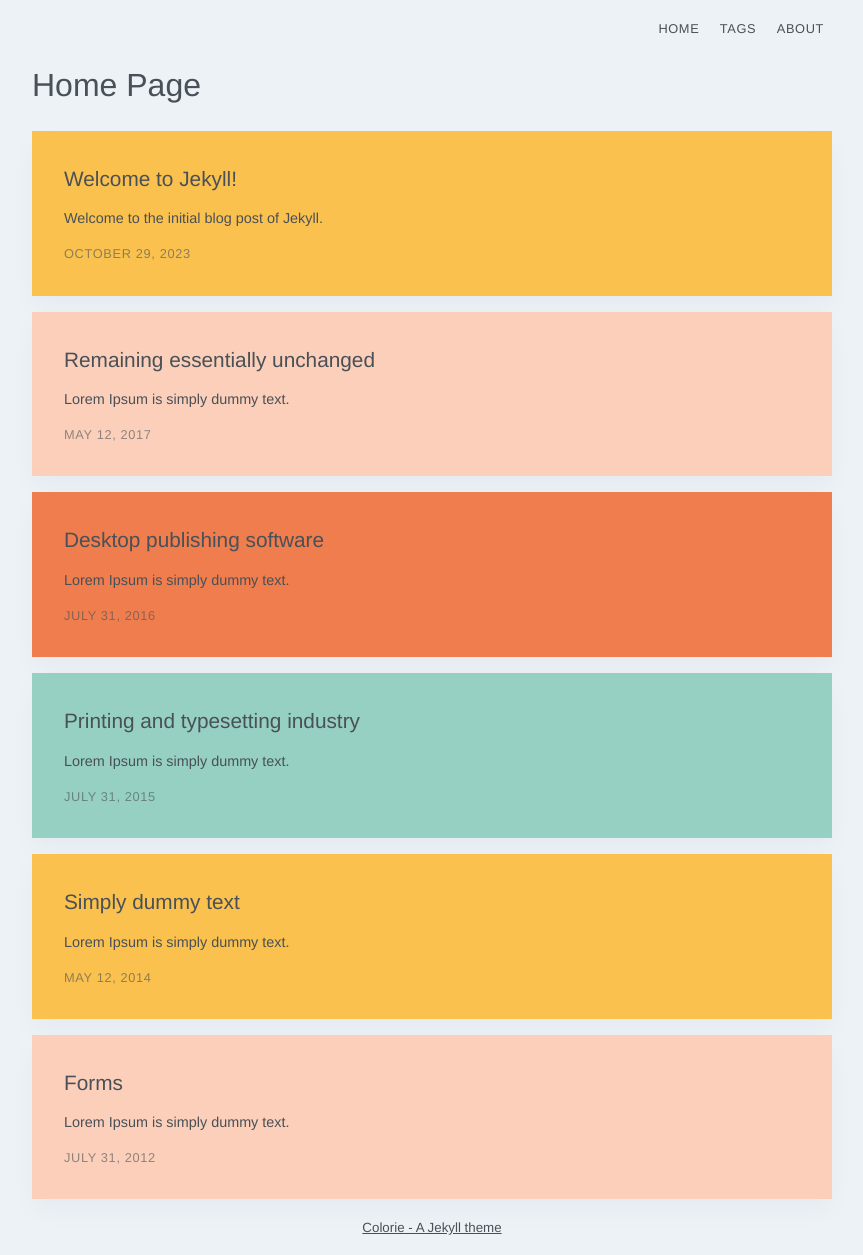
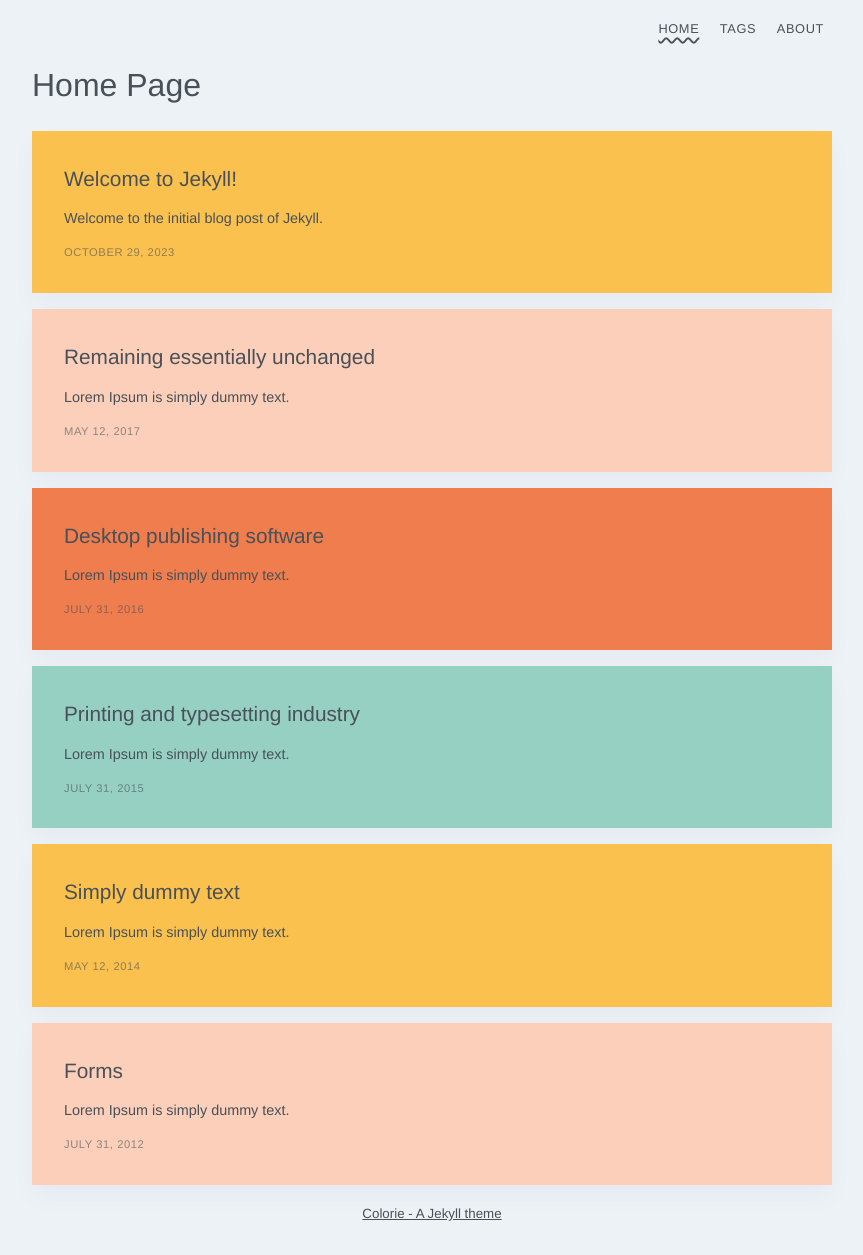
Before and after one commit to yong-lim/mmc, a Jekyll site: the page built from index.md, in a window 1280 px wide. Shown: the whole page, without its empty margins (208-1071 px from the left). Built offline with Jekyll 4.4.1, drawn with Linux system fonts in a browser that asks for light colours; some web fonts are replaced.

Commit message:
Adjust minor font-size and layouts

```diff
--- a/_sass/_layout.scss
+++ b/_sass/_layout.scss
@@ -112,7 +112,7 @@ header, main {
 }
 
 .card time {
-  font-size: 0.8rem;
+  font-size: 0.7rem;
   font-weight: 500;
   text-transform: uppercase;
   letter-spacing: .05em;
@@ -175,7 +175,7 @@ nav {
             display: inline-block;
         }
     }
-    a, a:visited {
+    a, a:active {
         margin: 0.5rem;
         text-decoration: none;
       text-transform: uppercase;
@@ -187,6 +187,13 @@ nav {
     }
 }
 
+.current {
+  text-decoration: underline;
+  text-decoration: underline wavy #495057 0.10rem;
+  text-underline-offset: 0.25rem;
+//  color: #f8c348;
+}
+
 footer {
     margin: 1rem 0;
     text-align: center;
--- a/_sass/_type.scss
+++ b/_sass/_type.scss
@@ -14,7 +14,7 @@ a,a:visited {
 }
 
 h1, h2, h3, h4, h5, nav a {
-	font-weight: 500;
+  font-weight: 500;
 }
 
 blockquote {
@@ -49,11 +49,11 @@ code, .highlight {
     overflow: auto;
 }
 code {
-	word-break: break-all;
+  word-break: break-all;
 }
 
 code {
-	padding: 0.1rem 0.3rem;
+  padding: 0.1rem 0.3rem;
 }
 
 pre {
```
Lines whose indentation alone changed are shown as unchanged.
